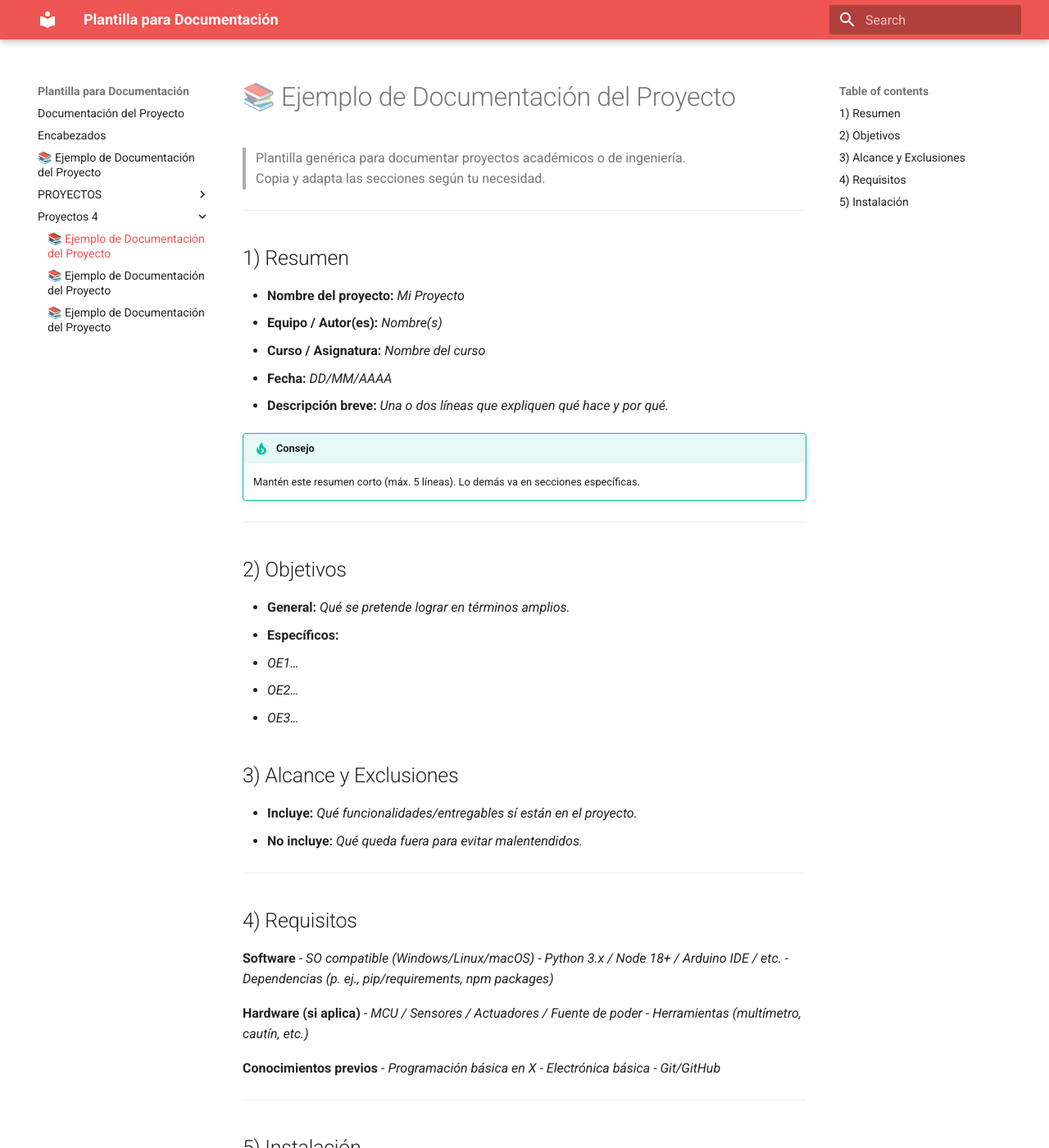
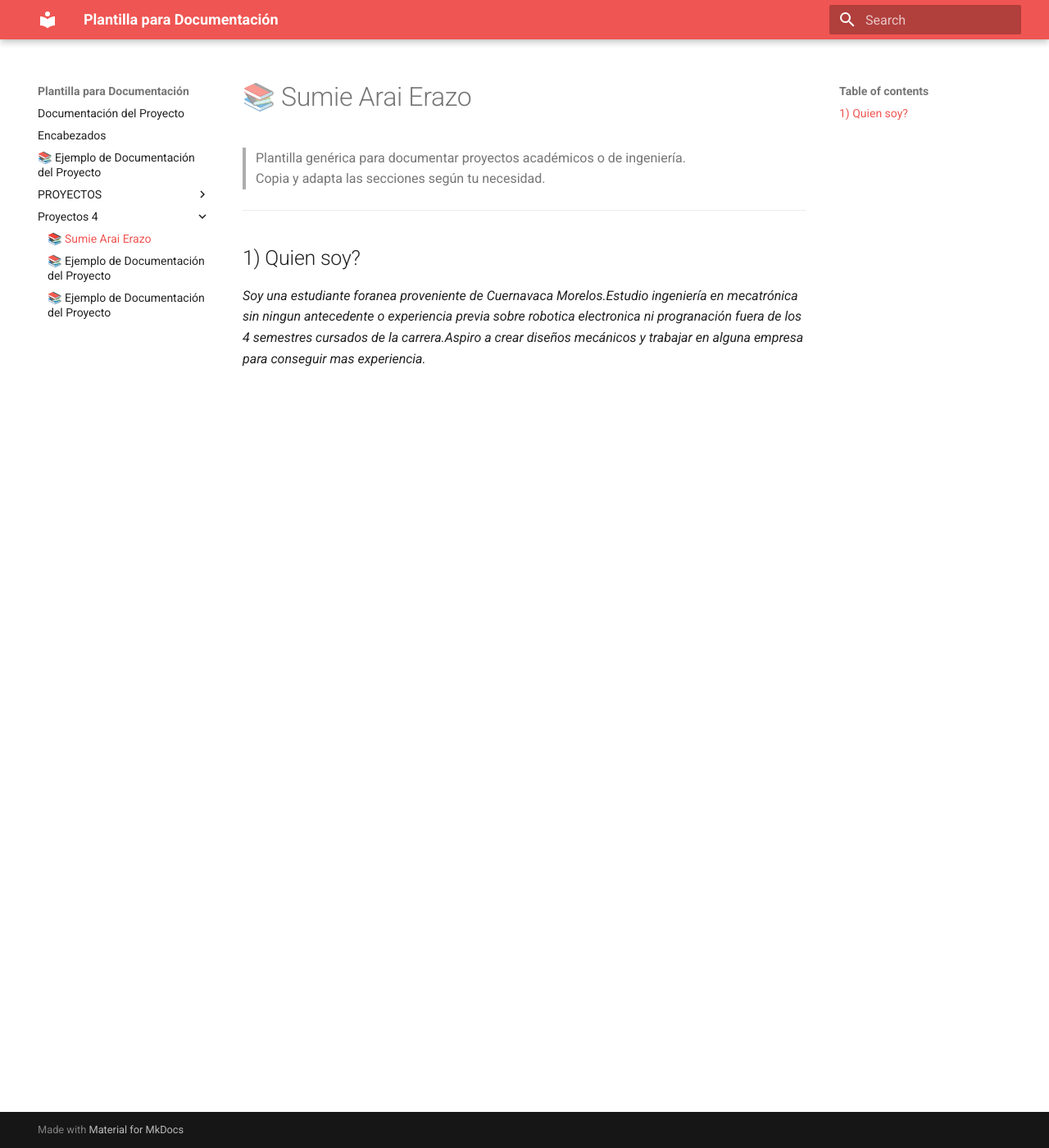
Before and after one commit to Sumie-Arai/Sumie_portafolio, an MkDocs documentation site: the page built from docs/Proyectos 4/About me.md, in a window 1280 px wide and 1400 px high. Shown: the whole window at 82% size. Built offline with MkDocs 1.6.1 and Material for MkDocs 9.7.7, drawn with Linux system fonts in a browser that asks for light colours; some of the changed text lies outside the part shown.

Commit message:
about me inicio

````diff
--- a/docs/Proyectos 4/About me.md
+++ b/docs/Proyectos 4/About me.md
@@ -1,74 +1,10 @@
-# 📚 Ejemplo de Documentación del Proyecto
+# 📚 Sumie Arai Erazo
 
 > Plantilla genérica para documentar proyectos académicos o de ingeniería.
 > Copia y adapta las secciones según tu necesidad.
 
 ---
 
-## 1) Resumen
+## 1) Quien soy?
 
-- **Nombre del proyecto:** _Mi Proyecto_
-- **Equipo / Autor(es):** _Nombre(s)_
-- **Curso / Asignatura:** _Nombre del curso_
-- **Fecha:** _DD/MM/AAAA_
-- **Descripción breve:** _Una o dos líneas que expliquen qué hace y por qué._
-
-!!! tip "Consejo"
-    Mantén este resumen corto (máx. 5 líneas). Lo demás va en secciones específicas.
-
----
-
-## 2) Objetivos
-
-- **General:** _Qué se pretende lograr en términos amplios._
-- **Específicos:**
-  - _OE1…_
-  - _OE2…_
-  - _OE3…_
-
-## 3) Alcance y Exclusiones
-
-- **Incluye:** _Qué funcionalidades/entregables sí están en el proyecto._
-- **No incluye:** _Qué queda fuera para evitar malentendidos._
-
----
-
-## 4) Requisitos
-
-**Software**
-- _SO compatible (Windows/Linux/macOS)_
-- _Python 3.x / Node 18+ / Arduino IDE / etc._
-- _Dependencias (p. ej., pip/requirements, npm packages)_
-
-**Hardware (si aplica)**
-- _MCU / Sensores / Actuadores / Fuente de poder_
-- _Herramientas (multímetro, cautín, etc.)_
-
-**Conocimientos previos**
-- _Programación básica en X_
-- _Electrónica básica_
-- _Git/GitHub_
-
----
-
-## 5) Instalación
-
-```bash
-# 1) Clonar
-git clone https://github.com/<usuario>/<repo>.git
-cd <repo>
-
-# 2) (Opcional) Crear entorno virtual
-python -m venv .venv
-# macOS/Linux
-source .venv/bin/activate
-# Windows (PowerShell)
-.venv\Scripts\Activate.ps1
-
-# 3) Instalar dependencias (ejemplos)
-pip install -r requirements.txt
-# o, si es Node:
-npm install
-
-
-```
+_Soy una estudiante foranea proveniente de Cuernavaca Morelos.Estudio ingeniería en mecatrónica sin ningun antecedente o experiencia previa sobre robotica electronica ni progranación fuera de los 4 semestres cursados de la carrera.Aspiro a crear diseños mecánicos y trabajar en alguna empresa para conseguir mas experiencia._
````
